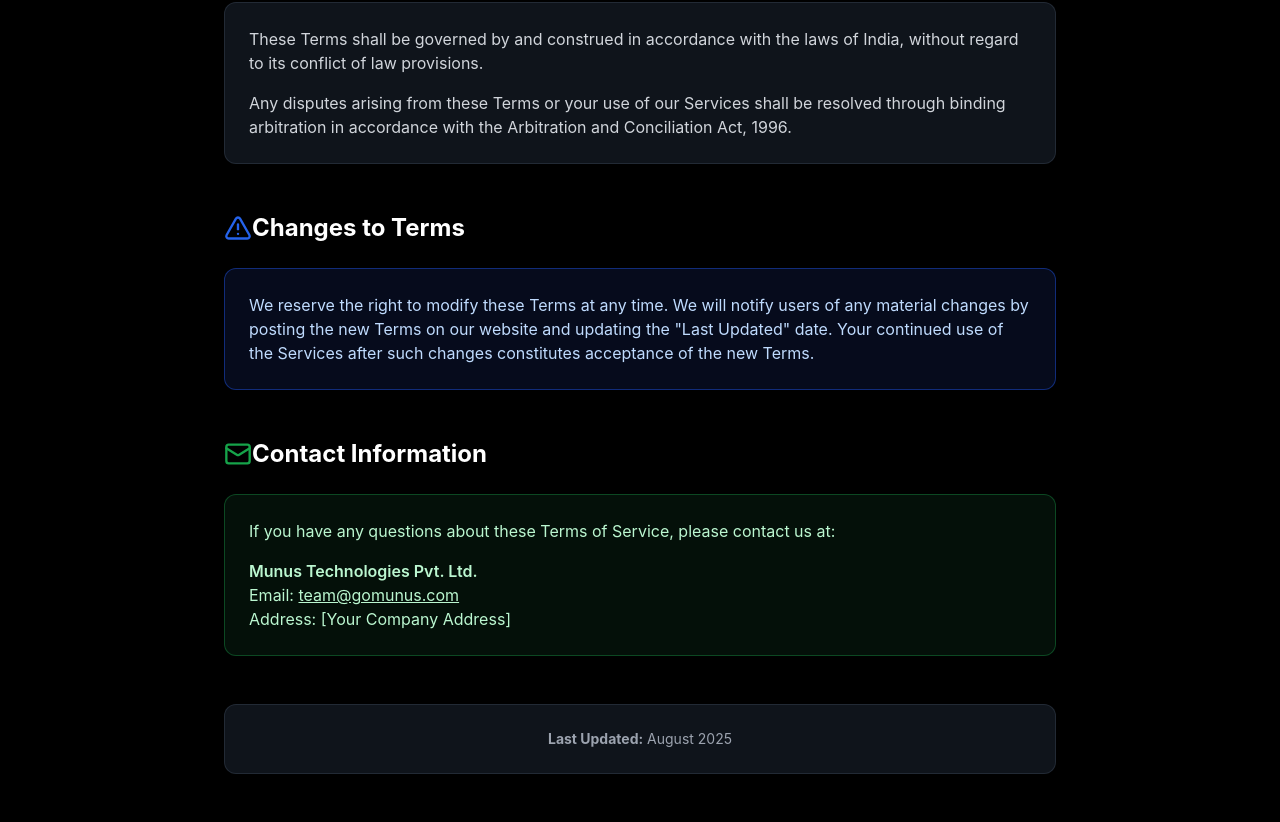
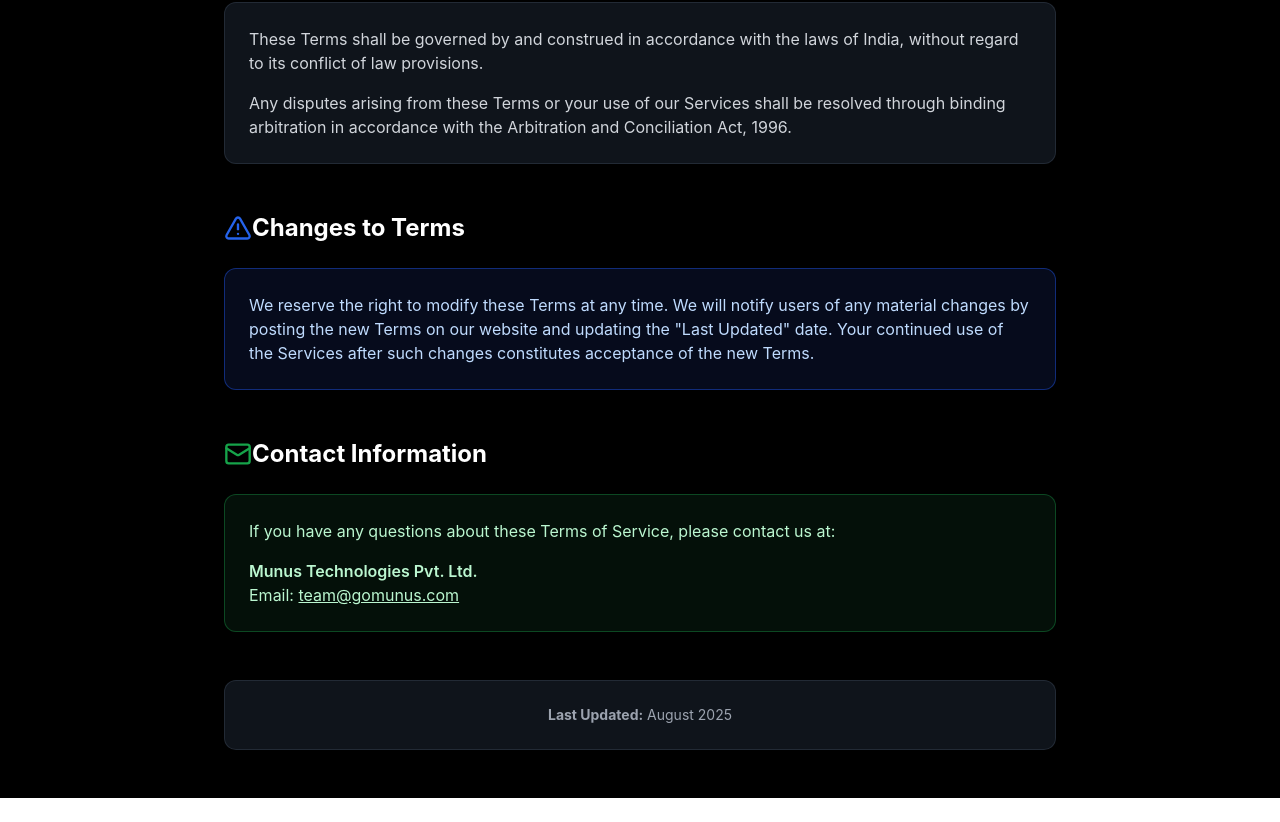
Before and after one commit to ShaanSoni123/munus, a React (Vite) app: page /legal/terms in a window 1280 px wide. Shown: the part 3571-4393 px from the top of the page. After the commit the page ends 4369 px from the top, so only its background shows below. Built offline with nearby package versions, Linux system fonts and the light colour scheme; no server answers.

Commit message:
chore(legal): remove address line from Terms of Service contact section

```diff
--- a/src/components/legal/TermsOfService.tsx
+++ b/src/components/legal/TermsOfService.tsx
@@ -405,7 +405,6 @@
               }`}>
                 <p className="font-semibold">Munus Technologies Pvt. Ltd.</p>
                 <p>Email: <a href="mailto:team@gomunus.com" className="underline hover:no-underline">team@gomunus.com</a></p>
-                <p>Address: [Your Company Address]</p>
               </div>
             </div>
           </div>
```
